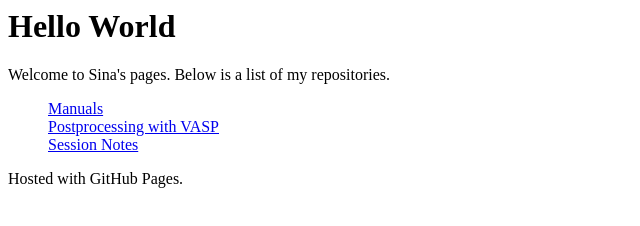
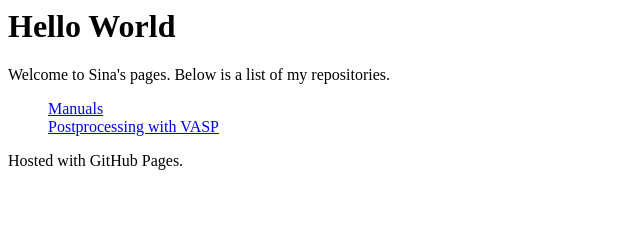
Before and after one commit to SinaLewis/SinaLewis.github.io, a plain HTML site: page index.html in a window 1280 px wide. Shown: the whole page, without its empty margins (0-640 px from the left). Drawn offline with Linux system fonts and the light colour scheme.

Commit message:
Update index.html

```diff
--- a/index.html
+++ b/index.html
@@ -7,7 +7,6 @@
         <ul style="list-style-type:none">
             <li><a href="/Manuals">Manuals</a></li>
             <li><a href="/VASP_postprocessing.jl">Postprocessing with VASP</a></li>
-            <li><a href="/DnD_session">Session Notes</a></li>
         </ul>
         <p> Hosted with GitHub Pages.</p>
     </body>
```
